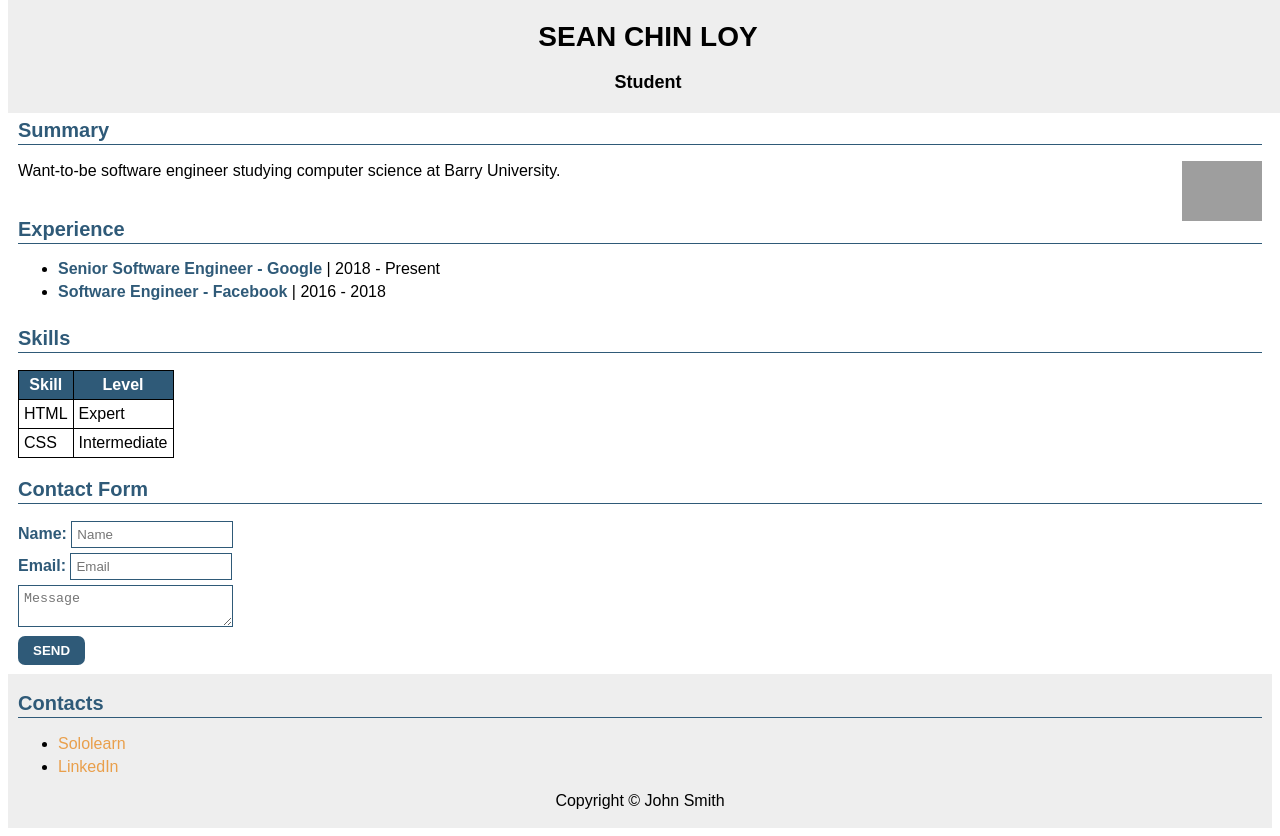
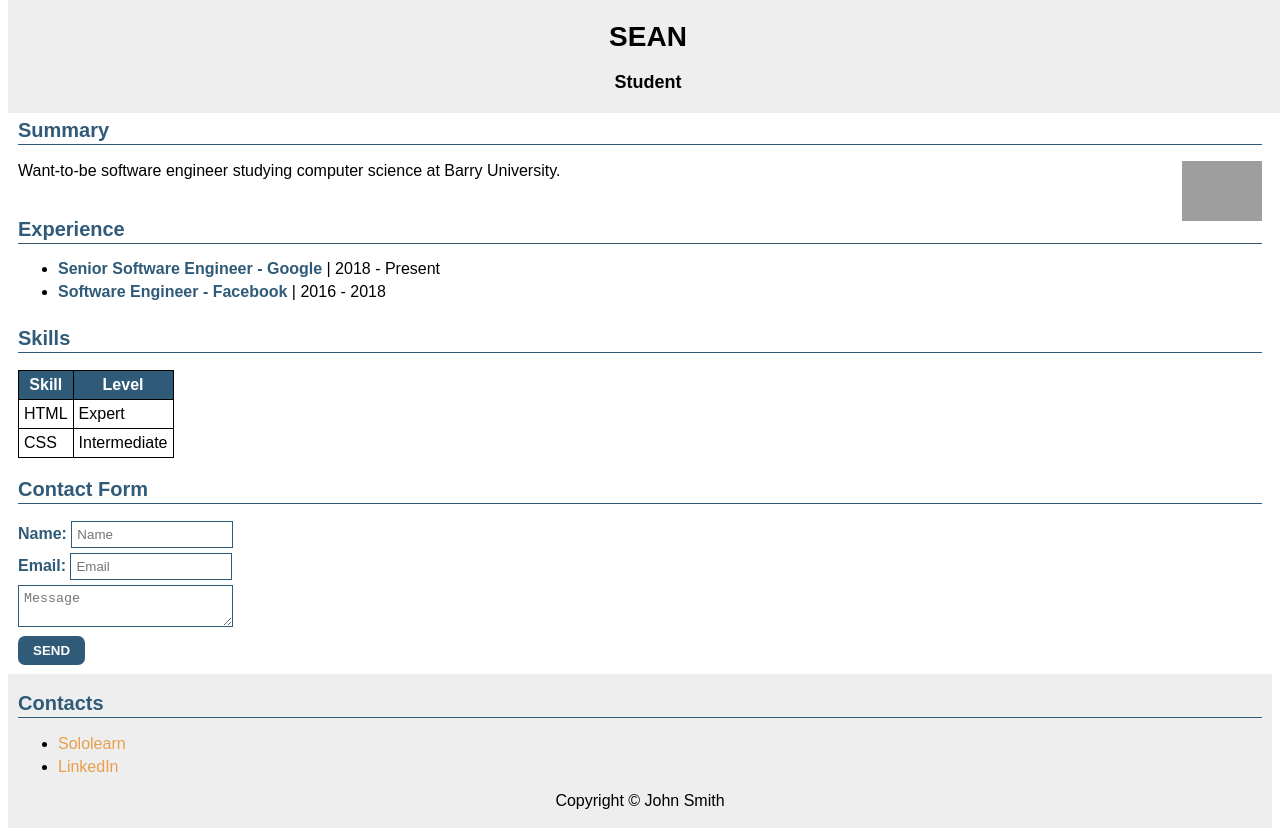
Before and after one commit to coolbagel/resume-website-1, a plain HTML site: page index.html in a window 1280 px wide. Drawn offline with Linux system fonts and the light colour scheme; grey boxes are pictures that could not be loaded.

Commit message:
changed name in index.html

```diff
--- a/index.html
+++ b/index.html
@@ -10,7 +10,7 @@
 <body>
 
 		<header>
-        <h1>Sean Chin Loy</h1>
+        <h1>Sean</h1>
         <p id="position">Student</p>
         </header>
         <section>
```
